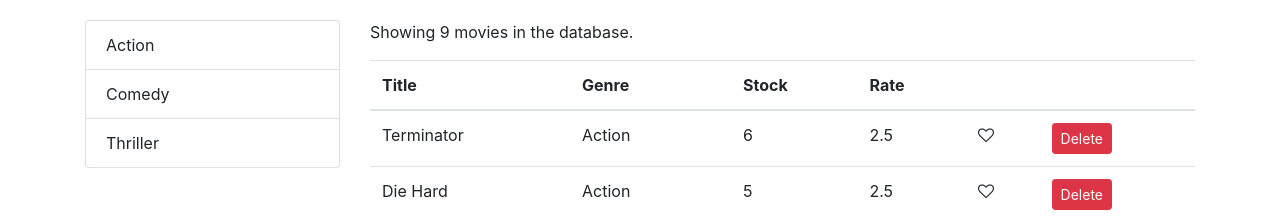
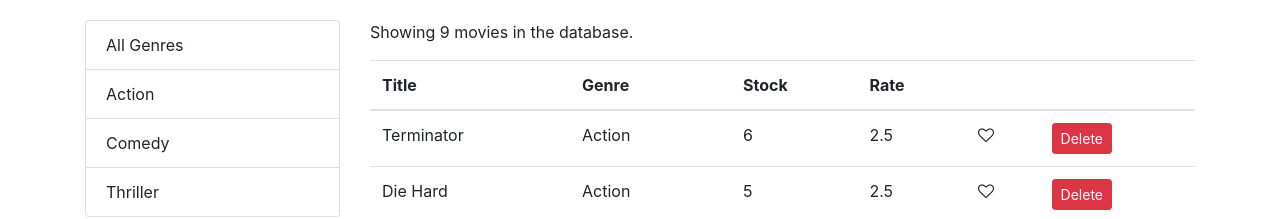
Before and after one commit to ianaquino47/Vidly, a React (Create React App) app: page / in a window 1280 px wide. Shown: the top 219 px of the page. Built offline with nearby package versions, Linux system fonts and the light colour scheme.

Commit message:
added all genres option

```diff
--- a/src/components/Movies.jsx
+++ b/src/components/Movies.jsx
@@ -16,7 +16,8 @@ class Movies extends Component {
   };
 
   componentDidMount() {
-    this.setState( {movies: getMovies(), genres: getGenres()} )
+    const genres = [{name: "All Genres", _id: "all_genres"}, ...getGenres()]
+    this.setState( {movies: getMovies(), genres} )
   }
 
   handleDelete = (movie) => {
@@ -37,7 +38,7 @@ class Movies extends Component {
   };
 
   handleGenreSelect = (genre) => {
-    this.setState( {selectedGenre: genre })
+    this.setState( {selectedGenre: genre, currentPage: 1 })
   }
 
   render() {
@@ -52,7 +53,7 @@ class Movies extends Component {
 
     if (count === 0) return <p>There are no movies in the database.</p>;
 
-    const filtered = selectedGenre ? allMovies.filter(movie => movie.genre._id === selectedGenre._id) : allMovies;
+    const filtered = selectedGenre && selectedGenre.name !== "All Genres" ? allMovies.filter(movie => movie.genre._id === selectedGenre._id) : allMovies;
     const movies = paginate(filtered, currentPage, pageSize); //gets the right items for current page given the size
 
     return (
--- a/src/components/common/ListGroup.jsx
+++ b/src/components/common/ListGroup.jsx
@@ -17,7 +17,9 @@ const ListGroup = (props) => {
             onItemSelect(item);
           }}
           key={item[valueProperty]}
-          className={item === selectedItem ? "list-group-item active" : "list-group-item"}
+          className={
+            item === selectedItem ? "list-group-item active" : "list-group-item"
+          }
         >
           {item[textProperty]}
         </li>
@@ -28,7 +30,7 @@ const ListGroup = (props) => {
 
 ListGroup.defaultProps = {
   textProperty: "name",
-  valueProperty: "_id"
-}
+  valueProperty: "_id",
+};
 
 export default ListGroup;
```
